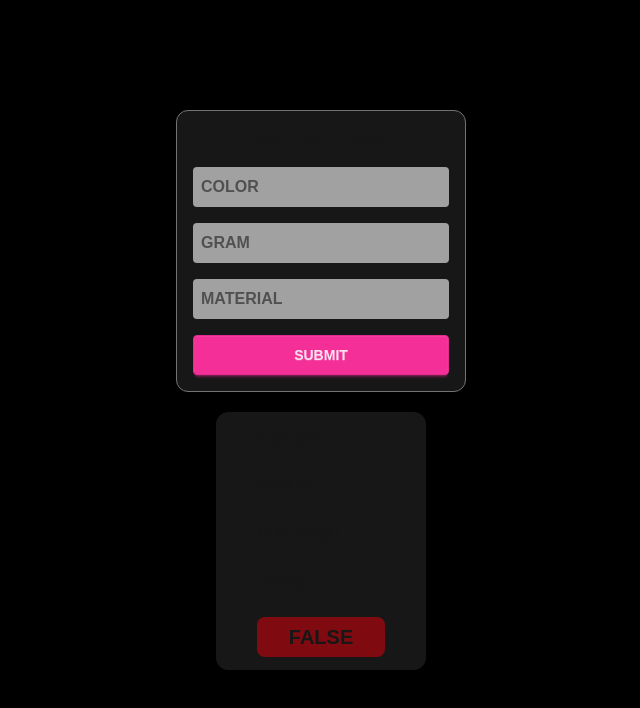
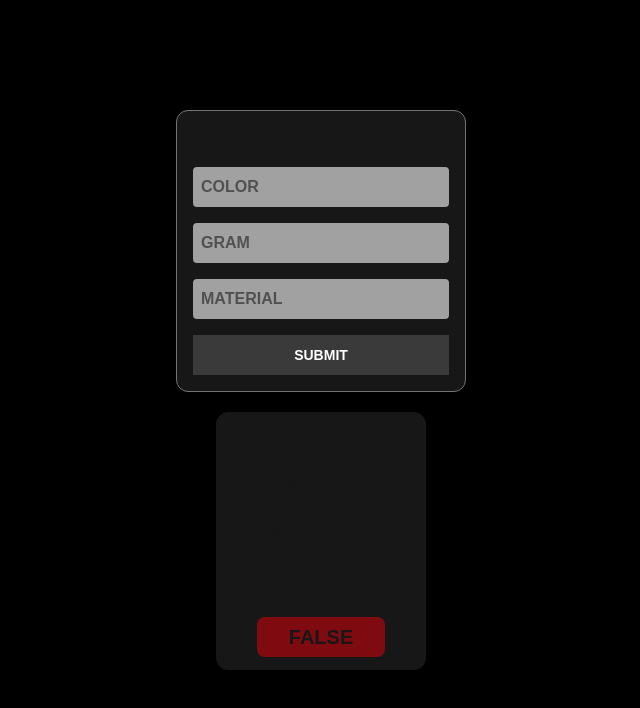
Before and after one commit to PouryaSoleimani/ZUSTAND, a Next.js app: page /full-form in a window 1280 px wide. Shown: the top 708 px of the page, without its empty margins (319-959 px from the left). Built offline with nearby package versions, Linux system fonts and the light colour scheme.

Commit message:
ZUSTAND___AUTH

```diff
--- a/app/full-form/page.tsx
+++ b/app/full-form/page.tsx
@@ -17,7 +17,6 @@
         setGram(Gram.toUpperCase())
         setMaterial(Material.toUpperCase())
         SetColor(''); SetGram(''); SetMaterial('')
-        location.reload()
     }
     return (
         <div className='w-screen h-screen flex flex-col items-center justify-center'>
--- a/app/globals.css
+++ b/app/globals.css
@@ -1,5 +1,7 @@
-@import 'tailwindcss';
-@plugin "daisyui";
+@import "tailwindcss";
+@plugin "daisyui" {
+  themes: black --default, black --prefersdark;
+}
 
 :root {
   --background: #ffffff;
@@ -30,5 +32,5 @@
   width: 100%;
   height: 100%;
   margin: 0;
-  background-color:  black;
+  background-color: black;
 }
--- /dev/null
+++ b/app/multi-step-form/step-1/page.tsx
@@ -0,0 +1,9 @@
+import React from 'react'
+
+const page = () => {
+    return (
+        <div>page</div>
+    )
+}
+
+export default page
```
